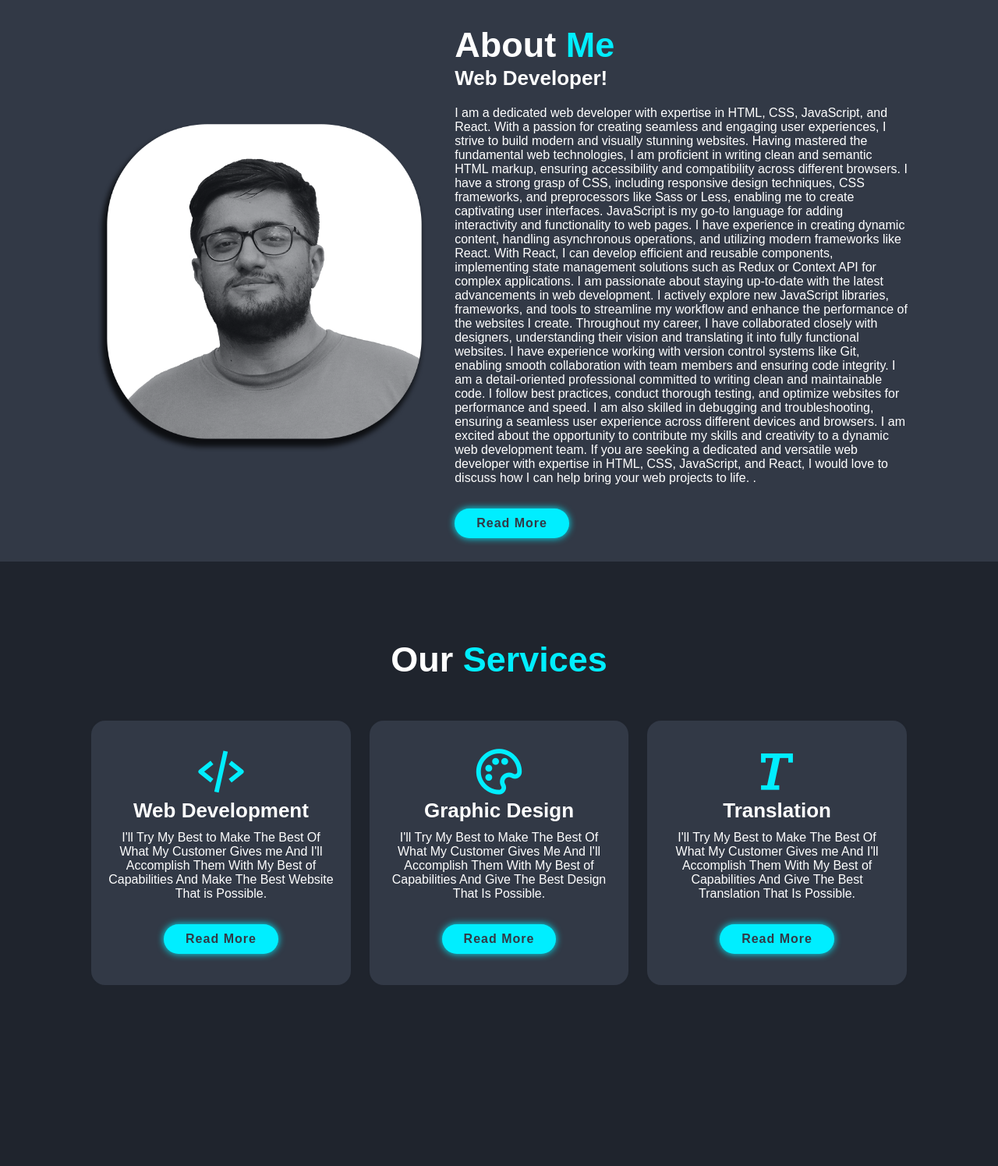
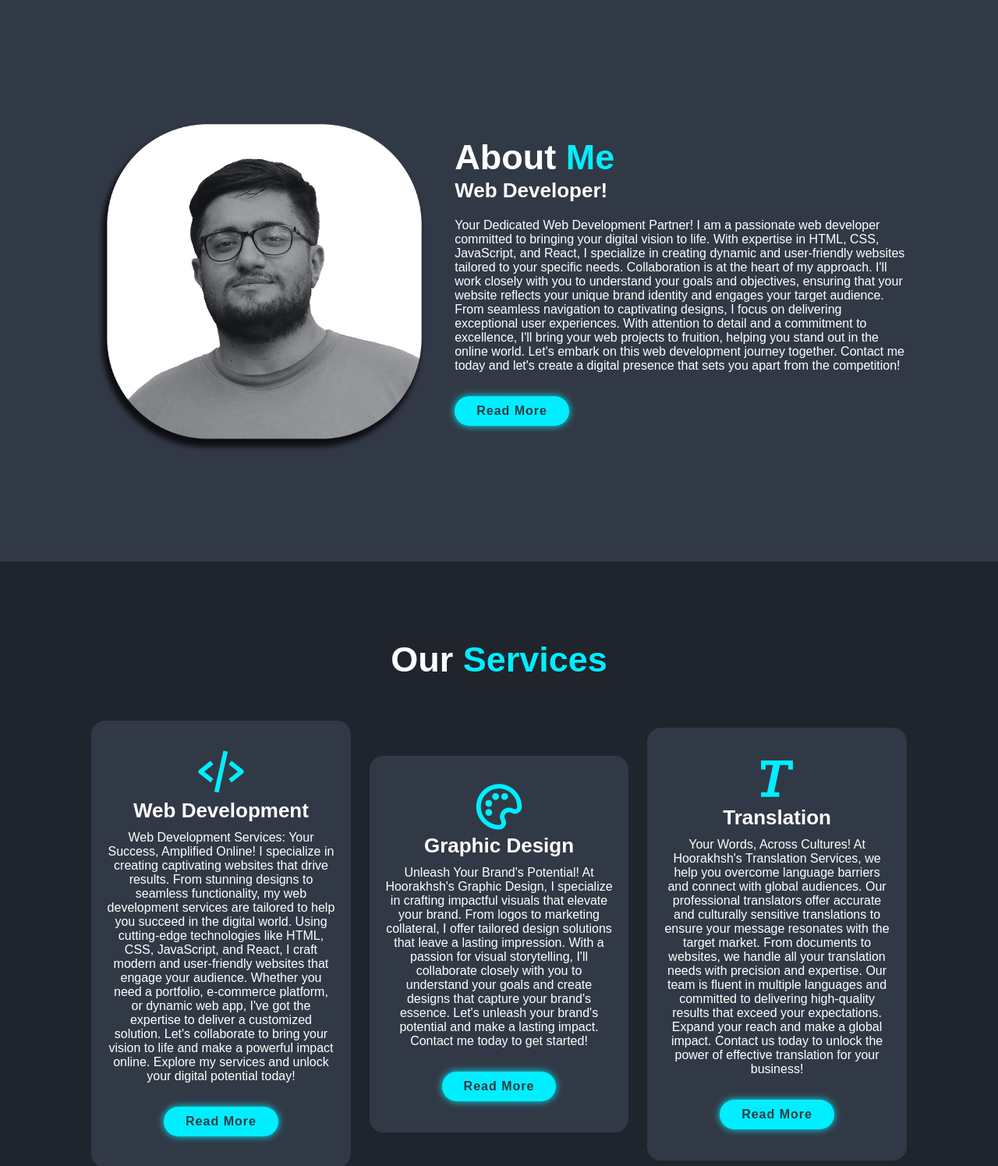
Before and after one commit to kuramaxi/cvportfolio, a plain HTML site: page index.html in a window 1280 px wide. Shown: the part 880-2375 px from the top of the page at 78% size. Drawn offline with nearby package versions, Linux system fonts and the light colour scheme.

Commit message:
Update index.html change in text

```diff
--- a/index.html
+++ b/index.html
@@ -25,8 +25,17 @@
     <h3>Hi There!</h3>
     <h1>I'm Hoorakhsh</h1>
     <h3>And I'm A <span class="multiple-text"></span> </h3>
-    <p>I Wanted To Start Something Cool In My Life and I Decided To <br>Become A Web
-        Developer And Fullfill My Dreams.</p>
+    <p>Welcome to Hoorakhsh's Web Development!
+
+I specialize in creating modern, user-friendly websites using HTML, CSS, JavaScript, and React. With a focus on captivating designs and seamless user experiences, I am dedicated to exceeding your expectations.
+
+From structuring your website with HTML to enhancing interactivity with JavaScript, I will bring your vision to life. By leveraging React, I create scalable and responsive web applications that engage your audience.
+
+Whether you need a portfolio, e-commerce platform, or complex web app, I am committed to delivering high-quality websites that drive your online success.
+
+Let's work together to create exceptional web experiences that elevate your brand. Explore my services and get in touch to bring your ideas to life.
+
+Thank you for visiting [Your Name]'s Web Development.</p>
         <div class="social-media">
             <a href="https://instagram.com/hoorakhsh_h?igshid=MzNlNGNkZWQ4Mg=="><i class='bx bxl-instagram-alt' ></i></a>
             <a href="https://t.me/kuramapv"><i class='bx bxl-telegram' ></i></a>
@@ -50,21 +59,17 @@
   <div class="about-content">
     <h2 class="heading">About <span>Me</span></h2>
     <h3>Web Developer!</h3>
-    <p>I am a dedicated web developer with expertise in HTML, CSS, JavaScript, and React. With a passion for creating seamless and engaging user experiences, I strive to build modern and visually stunning websites.
+    <p>
+        Your Dedicated Web Development Partner!
 
-Having mastered the fundamental web technologies, I am proficient in writing clean and semantic HTML markup, ensuring accessibility and compatibility across different browsers. I have a strong grasp of CSS, including responsive design techniques, CSS frameworks, and preprocessors like Sass or Less, enabling me to create captivating user interfaces.
+I am a passionate web developer committed to bringing your digital vision to life. With expertise in HTML, CSS, JavaScript, and React, I specialize in creating dynamic and user-friendly websites tailored to your specific needs.
 
-JavaScript is my go-to language for adding interactivity and functionality to web pages. I have experience in creating dynamic content, handling asynchronous operations, and utilizing modern frameworks like React. With React, I can develop efficient and reusable components, implementing state management solutions such as Redux or Context API for complex applications.
+Collaboration is at the heart of my approach. I'll work closely with you to understand your goals and objectives, ensuring that your website reflects your unique brand identity and engages your target audience.
 
-I am passionate about staying up-to-date with the latest advancements in web development. I actively explore new JavaScript libraries, frameworks, and tools to streamline my workflow and enhance the performance of the websites I create.
+From seamless navigation to captivating designs, I focus on delivering exceptional user experiences. With attention to detail and a commitment to excellence, I'll bring your web projects to fruition, helping you stand out in the online world.
 
-Throughout my career, I have collaborated closely with designers, understanding their vision and translating it into fully functional websites. I have experience working with version control systems like Git, enabling smooth collaboration with team members and ensuring code integrity.
+Let's embark on this web development journey together. Contact me today and let's create a digital presence that sets you apart from the competition!
 
-I am a detail-oriented professional committed to writing clean and maintainable code. I follow best practices, conduct thorough testing, and optimize websites for performance and speed. I am also skilled in debugging and troubleshooting, ensuring a seamless user experience across different devices and browsers.
-
-I am excited about the opportunity to contribute my skills and creativity to a dynamic web development team. If you are seeking a dedicated and versatile web developer with expertise in HTML, CSS, JavaScript, and React, I would love to discuss how I can help bring your web projects to life.
-
-.
      </p>
      <a href="#" class="btn">Read More</a>
 
@@ -78,27 +83,39 @@ I am excited about the opportunity to contribute my skills and creativity to a d
   <div class="services-box">
     <i class='bx bx-code-alt' ></i>
     <h3>Web Development</h3>
-    <p>I'll Try My Best to Make The Best Of What My Customer Gives me
-      And I'll Accomplish Them With My Best of Capabilities And Make The Best
-      Website That is Possible.
+    <p>Web Development Services:
+
+Your Success, Amplified Online!
+
+I specialize in creating captivating websites that drive results. From stunning designs to seamless functionality, my web development services are tailored to help you succeed in the digital world.
+
+Using cutting-edge technologies like HTML, CSS, JavaScript, and React, I craft modern and user-friendly websites that engage your audience. Whether you need a portfolio, e-commerce platform, or dynamic web app, I've got the expertise to deliver a customized solution.
+
+Let's collaborate to bring your vision to life and make a powerful impact online. Explore my services and unlock your digital potential today!
     </p>
     <a href="#" class="btn">Read More</a>
   </div>
   <div class="services-box">
     <i class='bx bx-palette' ></i>
     <h3>Graphic Design</h3>
-    <p>I'll Try My Best to Make The Best Of What My Customer Gives Me
-      And I'll Accomplish Them With My Best of Capabilities And Give The Best
-      Design That Is Possible.
+    <p>Unleash Your Brand's Potential!
+
+At Hoorakhsh's Graphic Design, I specialize in crafting impactful visuals that elevate your brand. From logos to marketing collateral, I offer tailored design solutions that leave a lasting impression.
+
+With a passion for visual storytelling, I'll collaborate closely with you to understand your goals and create designs that capture your brand's essence. Let's unleash your brand's potential and make a lasting impact. Contact me today to get started!
     </p>
     <a href="#" class="btn">Read More</a>
   </div>
   <div class="services-box">
     <i class='bx bx-text' ></i>
     <h3>Translation</h3>
-    <p>I'll Try My Best to Make The Best Of What My Customer Gives me
-      And I'll Accomplish Them With My Best of Capabilities And Give The Best
-      Translation That Is Possible.
+    <p>Your Words, Across Cultures!
+
+At Hoorakhsh's Translation Services, we help you overcome language barriers and connect with global audiences. Our professional translators offer accurate and culturally sensitive translations to ensure your message resonates with the target market.
+
+From documents to websites, we handle all your translation needs with precision and expertise. Our team is fluent in multiple languages and committed to delivering high-quality results that exceed your expectations.
+
+Expand your reach and make a global impact. Contact us today to unlock the power of effective translation for your business!
     </p>
     <a href="#" class="btn">Read More</a>
   </div>
```
